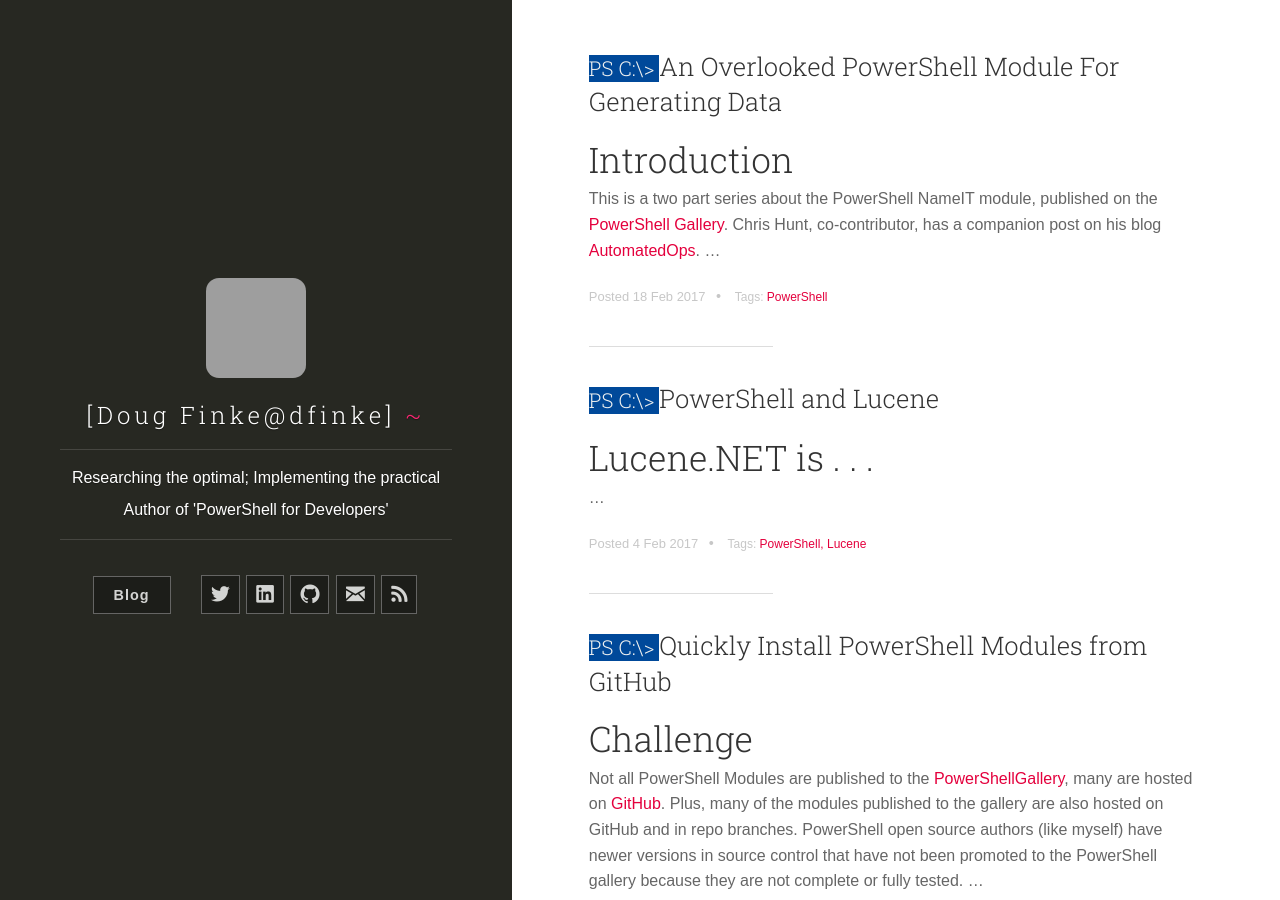
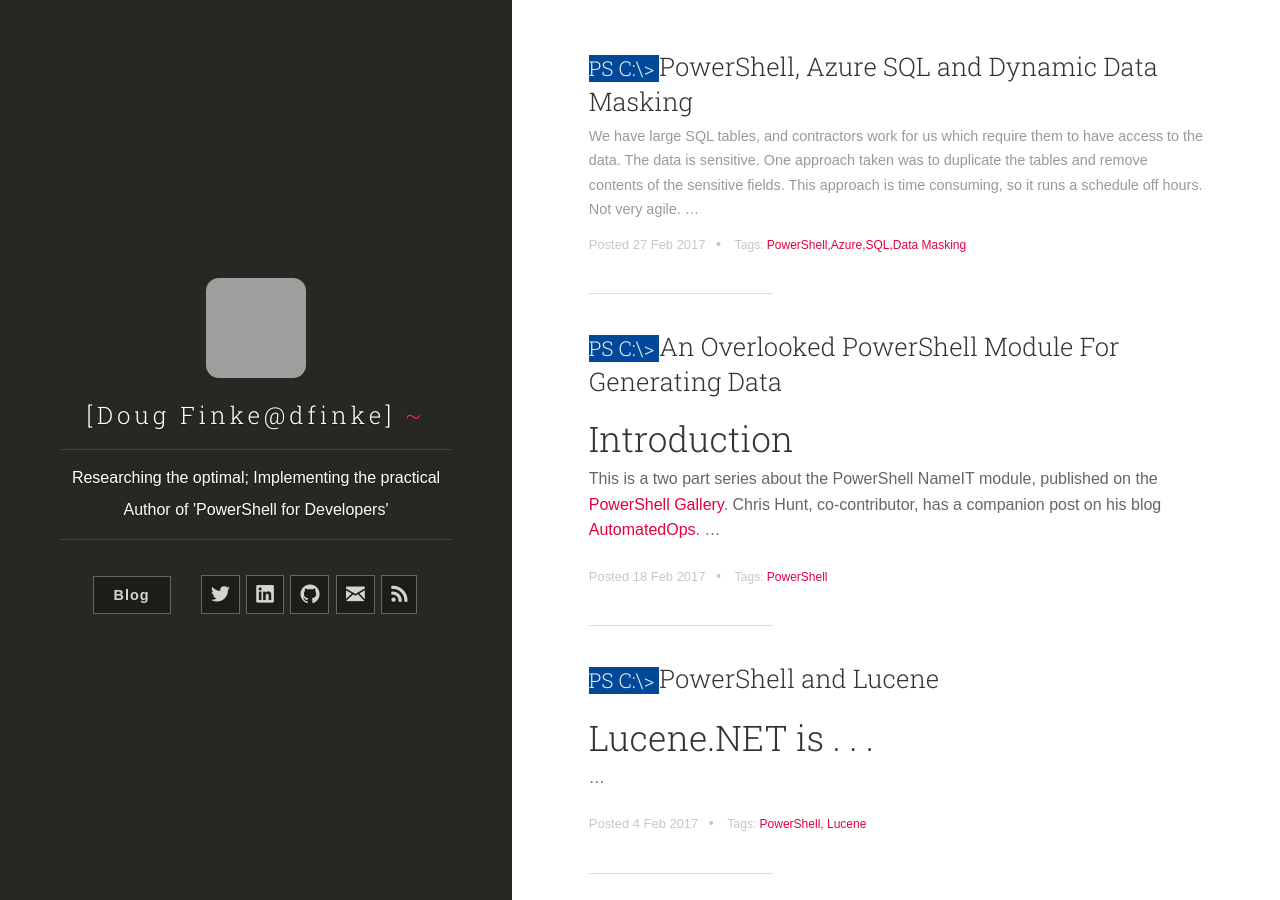
Before and after one commit to dfinke/dfinke.github.io, a Jekyll site: the page built from index.html, in a window 1280 px wide and 900 px high, cut to the strip 0-900 px from the top of the window. Built offline with Jekyll 4.4.1, drawn with Linux system fonts in a browser that asks for light colours; nearby versions of some CDN libraries; the list of posts is cut into pages by our own code; some of the changed text lies outside the part shown; grey boxes are pictures that could not be loaded.

Commit message:
New post - PS+Azure+Masking

```diff
--- a/_drafts/2017-02-25-PowerShell-Azure-SQL-and-Dynamic-Data-Masking.md
+++ b/_posts/2017-02-27-PowerShell-Azure-SQL-and-Dynamic-Data-Masking.md
@@ -1,7 +1,7 @@
 ---
 layout: post
 title:  "PowerShell, Azure SQL and Dynamic Data Masking"
-date:   2017-02-25 09:56:00
+date:   2017-02-27 09:00:00
 comments: true
 description: "PowerShell, Azure SQL and Dynamic Data Masking"
 categories:
```
